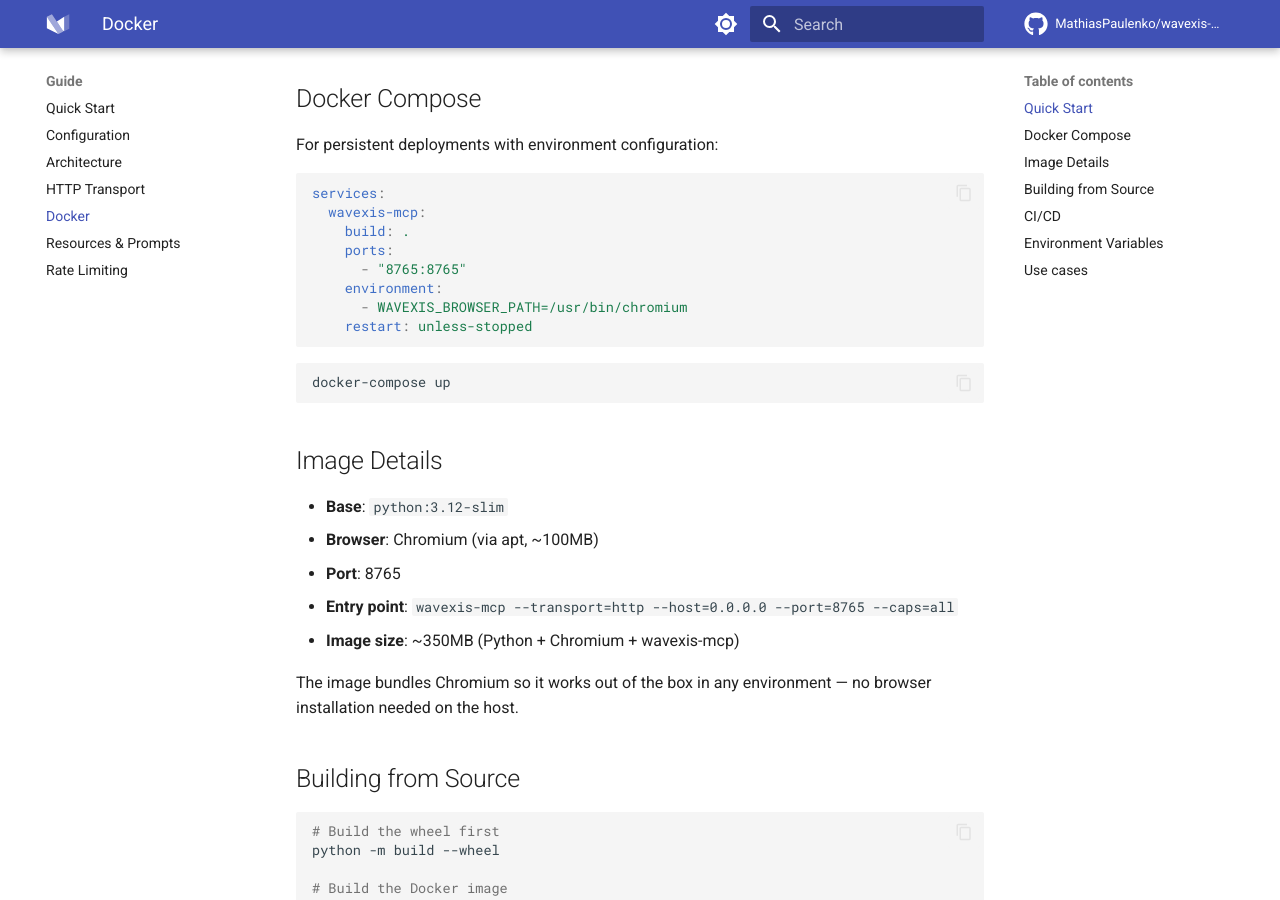
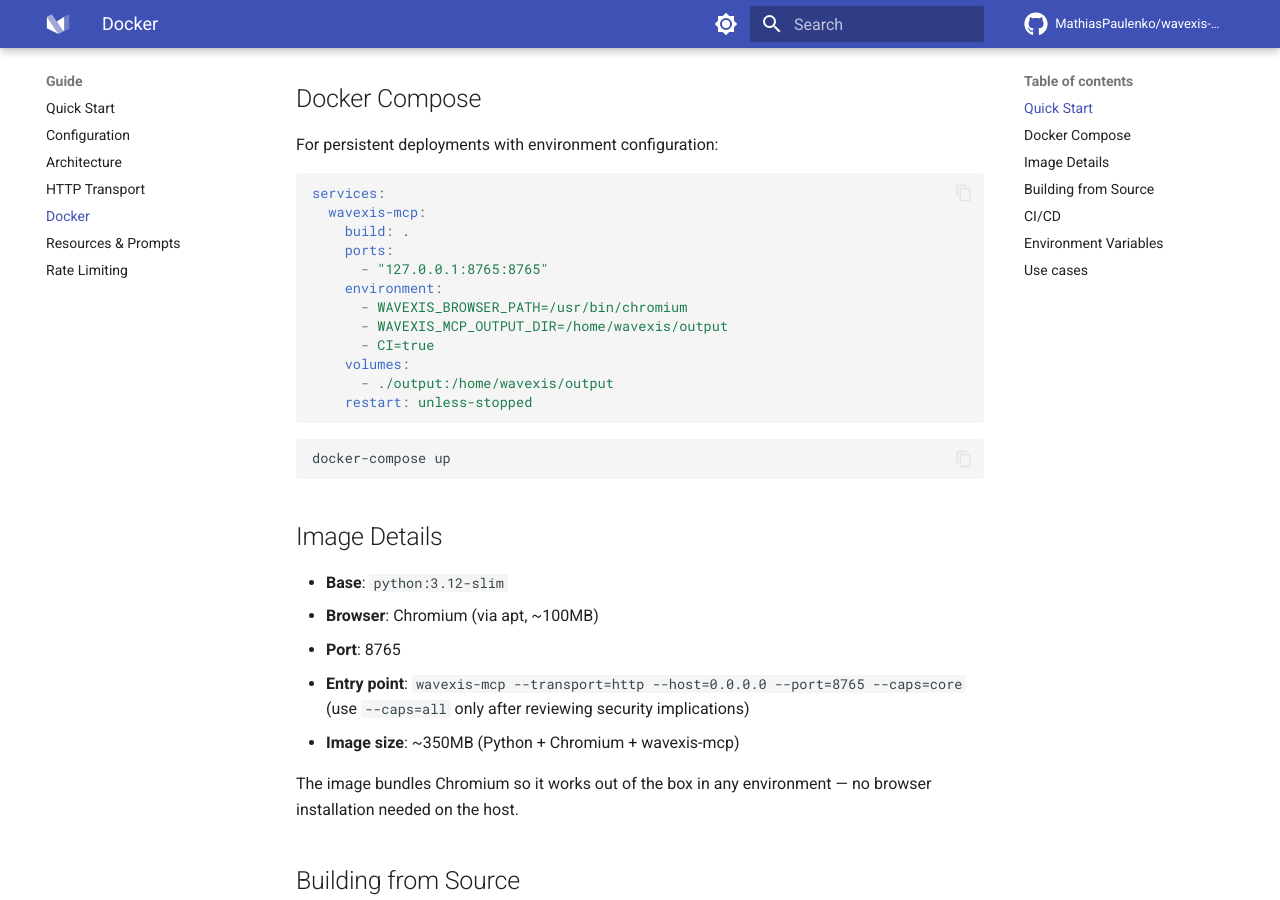
Before and after one commit to MathiasPaulenko/wavexis-mcp, an MkDocs documentation site: the page built from docs/docker.md, in a window 1280 px wide and 900 px high, scrolled down 557 px. Built offline with MkDocs 1.6.1 and Material for MkDocs 9.7.7, drawn with Linux system fonts in a browser that asks for light colours; comment, search, counter and statistics services are not loaded.

Commit message:
docs: update security and docker guides

````diff
--- a/docs/docker.md
+++ b/docs/docker.md
@@ -24,9 +24,13 @@
   wavexis-mcp:
     build: .
     ports:
-      - "8765:8765"
+      - "127.0.0.1:8765:8765"
     environment:
       - WAVEXIS_BROWSER_PATH=/usr/bin/chromium
+      - WAVEXIS_MCP_OUTPUT_DIR=/home/wavexis/output
+      - CI=true
+    volumes:
+      - ./output:/home/wavexis/output
     restart: unless-stopped
 ```
 
@@ -39,7 +43,7 @@
 - **Base**: `python:3.12-slim`
 - **Browser**: Chromium (via apt, ~100MB)
 - **Port**: 8765
-- **Entry point**: `wavexis-mcp --transport=http --host=0.0.0.0 --port=8765 --caps=all`
+- **Entry point**: `wavexis-mcp --transport=http --host=0.0.0.0 --port=8765 --caps=core` (use `--caps=all` only after reviewing security implications)
 - **Image size**: ~350MB (Python + Chromium + wavexis-mcp)
 
 The image bundles Chromium so it works out of the box in any environment — no browser installation needed on the host.
````
Also changed, not shown: SECURITY.md (+3 -2 lines).
